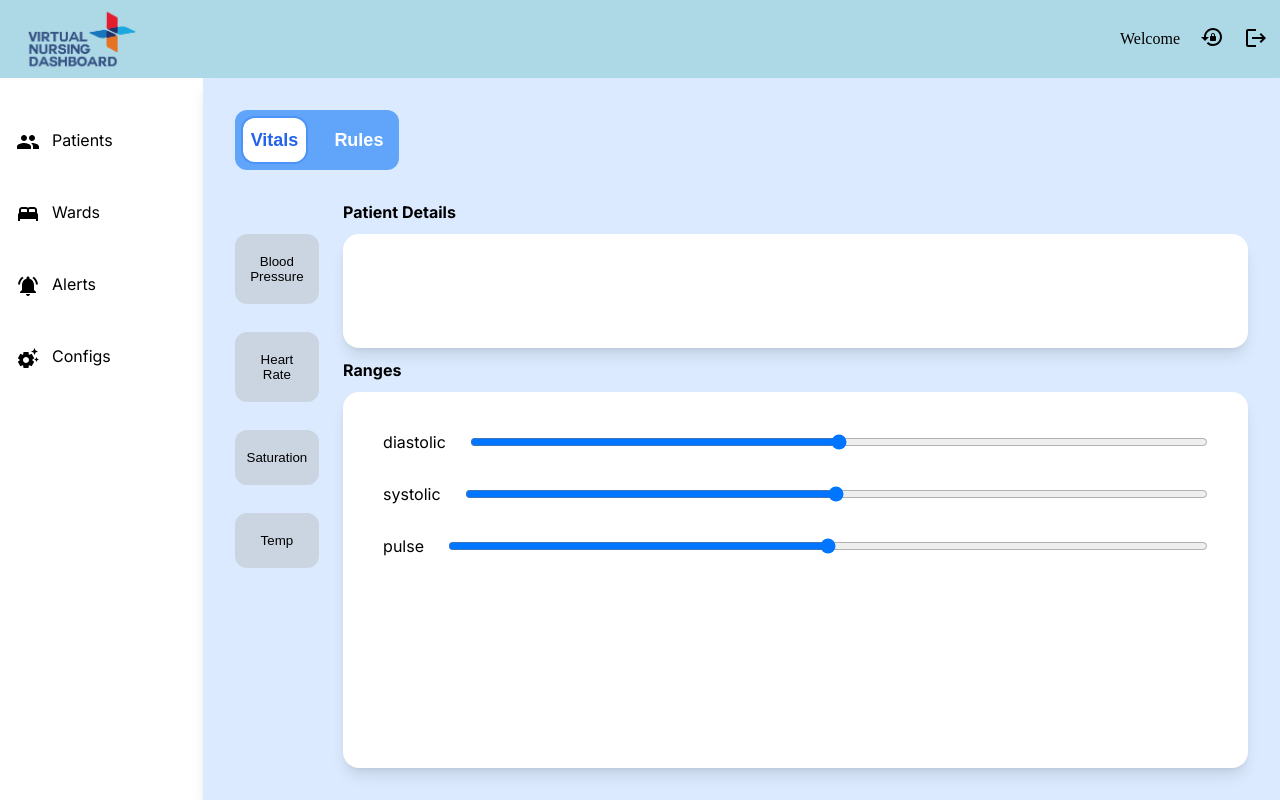
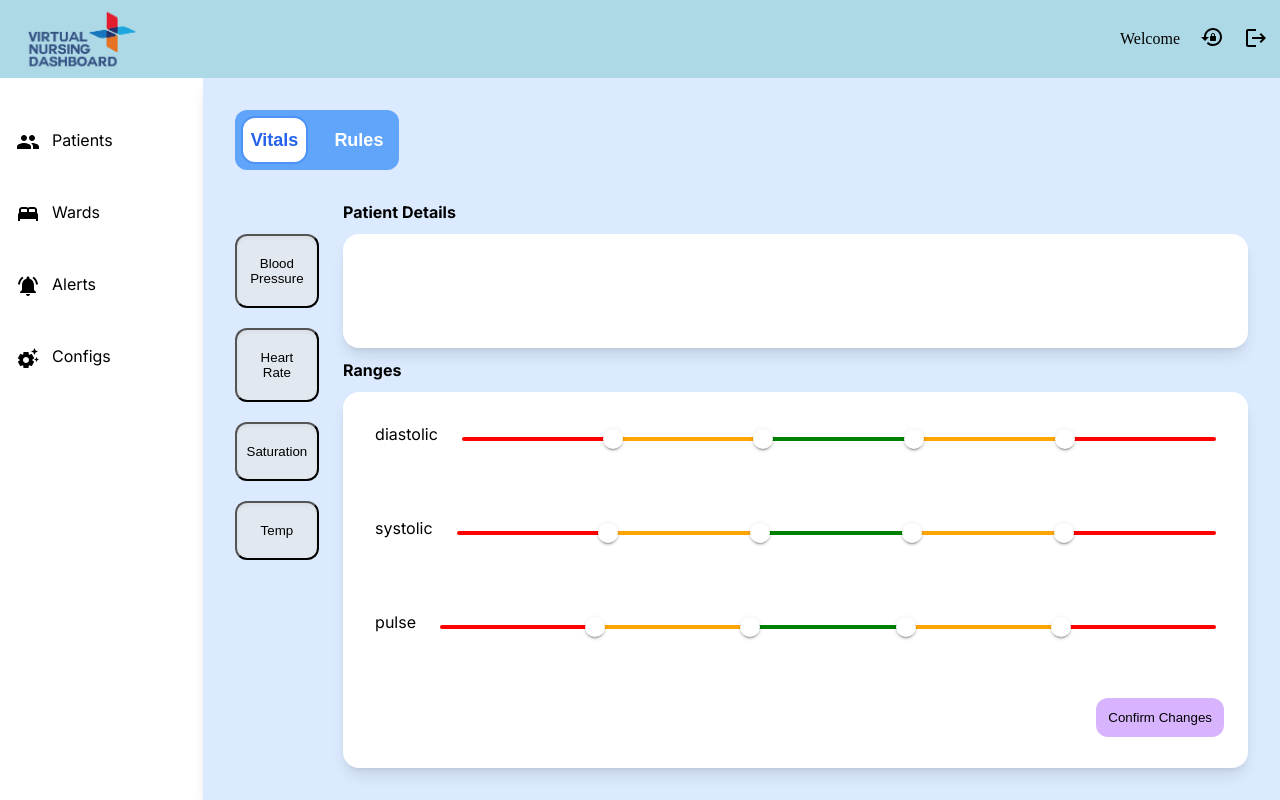
Before and after one commit to AHVirtualNursing/virtual-nursing-dashboard, a Next.js app: page /configs in a window 1280 px wide. Built offline with nearby package versions, Linux system fonts and the light colour scheme; no server answers; sample sign-in values are in the browser's storage.

Commit message:
feat: add range slider colours and select vitals buttons for config

```diff
--- a/src/components/RangeSlider.tsx
+++ b/src/components/RangeSlider.tsx
@@ -1,4 +1,5 @@
-import React from "react";
+import { Slider } from "@mui/material";
+import React, { useState } from "react";
 
 type RangeSliderProps = {
   min: number;
@@ -7,10 +8,62 @@ type RangeSliderProps = {
 };
 
 function RangeSlider({ min, max, label }: RangeSliderProps) {
+  const [value, setValue] = useState<number[]>([20, 40, 60, 80]);
+  const marks = [
+    {
+      value: 0,
+      label: "0",
+    },
+    {
+      value: 50,
+      label: "50",
+    },
+    {
+      value: 100,
+      label: "100",
+    },
+    {
+      value: 150,
+      label: "150",
+    },
+    {
+      value: 200,
+      label: "200",
+    },
+  ];
+  const handleChange = (event: Event, newValue: number | number[]) => {
+    setValue(newValue as number[]);
+  };
+  const [start, innerStart, innerEnd, end] = value;
+
   return (
-    <div className="flex gap-6 p-4">
-      <label htmlFor={label}>{label}</label>
-      <input type="range" name={label} className="w-full" />
+    <div className="flex gap-6 p-2">
+      <span>{label}</span>
+      <Slider
+        value={value}
+        min={0}
+        max={100}
+        onChange={handleChange}
+        sx={{
+          "& .MuiSlider-track": {
+            background: "transparent",
+            borderColor: "transparent",
+          },
+          "& .MuiSlider-thumb": {
+            background: "white",
+            "& span": {
+              background: "black",
+            },
+          },
+          "& .MuiSlider-rail": {
+            opacity: 1,
+            background: `linear-gradient(to right, red 0 ${start}%, orange ${start}% ${innerStart}%, green ${innerStart}% ${innerEnd}%, orange ${innerEnd}% ${end}%, red ${end}% )`,
+          },
+          "& .MuiSlider-mark": {
+            background: "none",
+          },
+        }}
+      />
     </div>
   );
 }
--- a/src/components/VitalConfigs.tsx
+++ b/src/components/VitalConfigs.tsx
@@ -7,10 +7,13 @@ function VitalConfigs() {
       <h4 className="flex flex-start">Patient Details</h4>
       <div className="bg-white rounded-2xl h-1/6 p-4 flex shadow-lg gap-3 justify-start align-middle"></div>
       <h4 className="flex flex-start">Ranges</h4>
-      <div className="bg-white rounded-2xl p-6 h-4/6 shadow-lg">
+      <div className="flex flex-col gap-y-12 bg-white rounded-2xl p-6 h-4/6 shadow-lg ">
         <RangeSlider min={60} max={90} label="diastolic" />
         <RangeSlider min={60} max={90} label="systolic" />
         <RangeSlider min={60} max={90} label="pulse" />
+        <button className="border-none bg-purple-300 p-3 rounded-xl float-right ml-auto">
+          Confirm Changes
+        </button>
       </div>
     </div>
   );
--- a/src/pages/configs.tsx
+++ b/src/pages/configs.tsx
@@ -12,6 +12,7 @@ function Configs() {
     { name: "Temp" },
   ];
   const [selectedTab, setSelectedTab] = useState(0);
+  const [selectedVital, setSelectedVital] = useState(0);
 
   return (
     <div className="flex flex-col p-8 gap-8 bg-blue-100 w-full shadow-lg">
@@ -39,12 +40,13 @@ function Configs() {
         {selectedTab === 0 && (
           <div
             id="sideVitalButtons"
-            className="w-1/12 flex flex-col gap-y-7 pt-8 align-middle"
+            className="w-1/12 flex flex-col gap-y-5 pt-8 align-middle"
           >
             {vitalSelections.map((vital, index) => (
               <button
-                className="border-none bg-slate-300 rounded-xl p-5 justify-center flex"
+                className="bg-slate-200 rounded-xl p-5 justify-center flex shadow-inner border-b-2"
                 key={index}
+                onClick={() => setSelectedVital(index)}
               >
                 {vital.name}
               </button>
```
